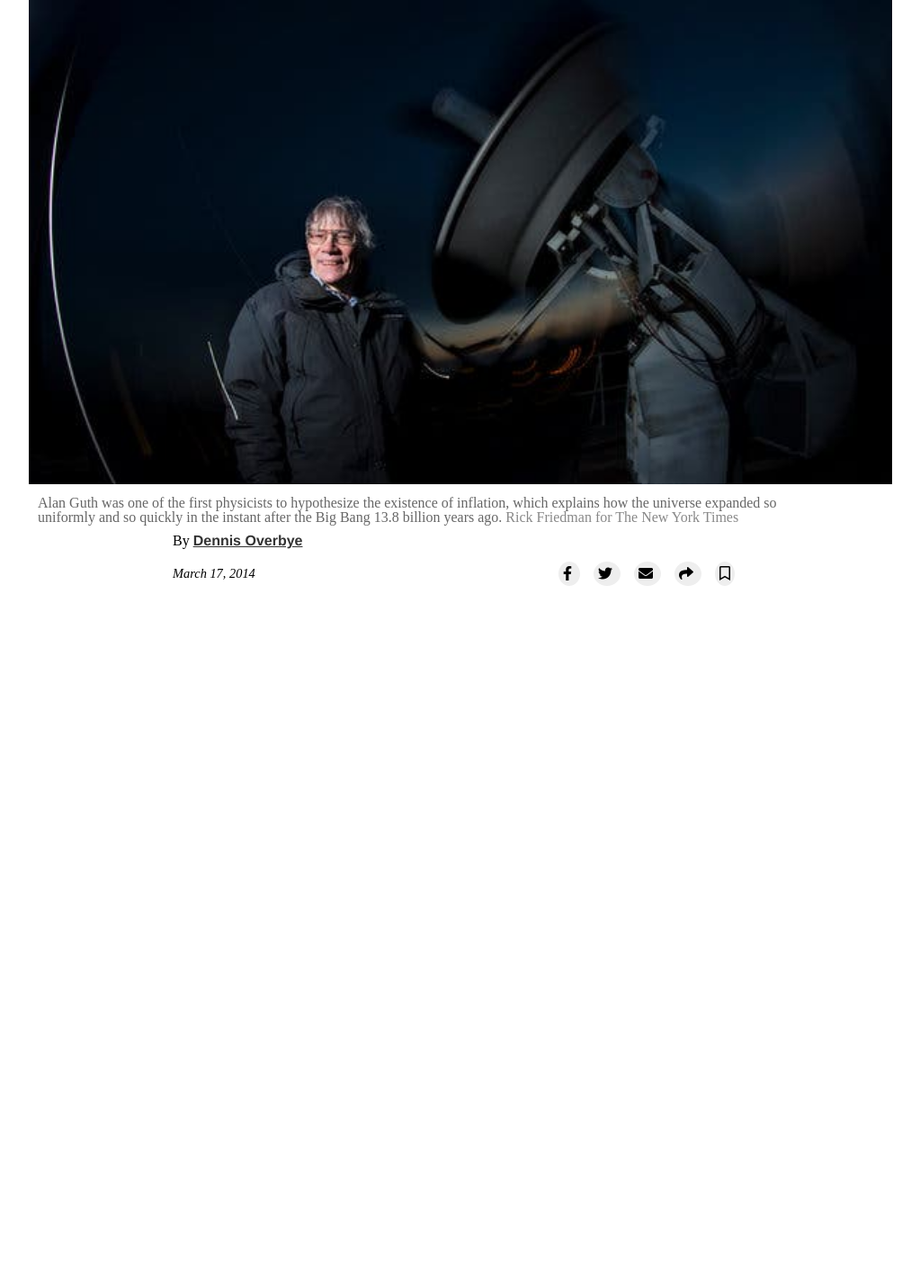
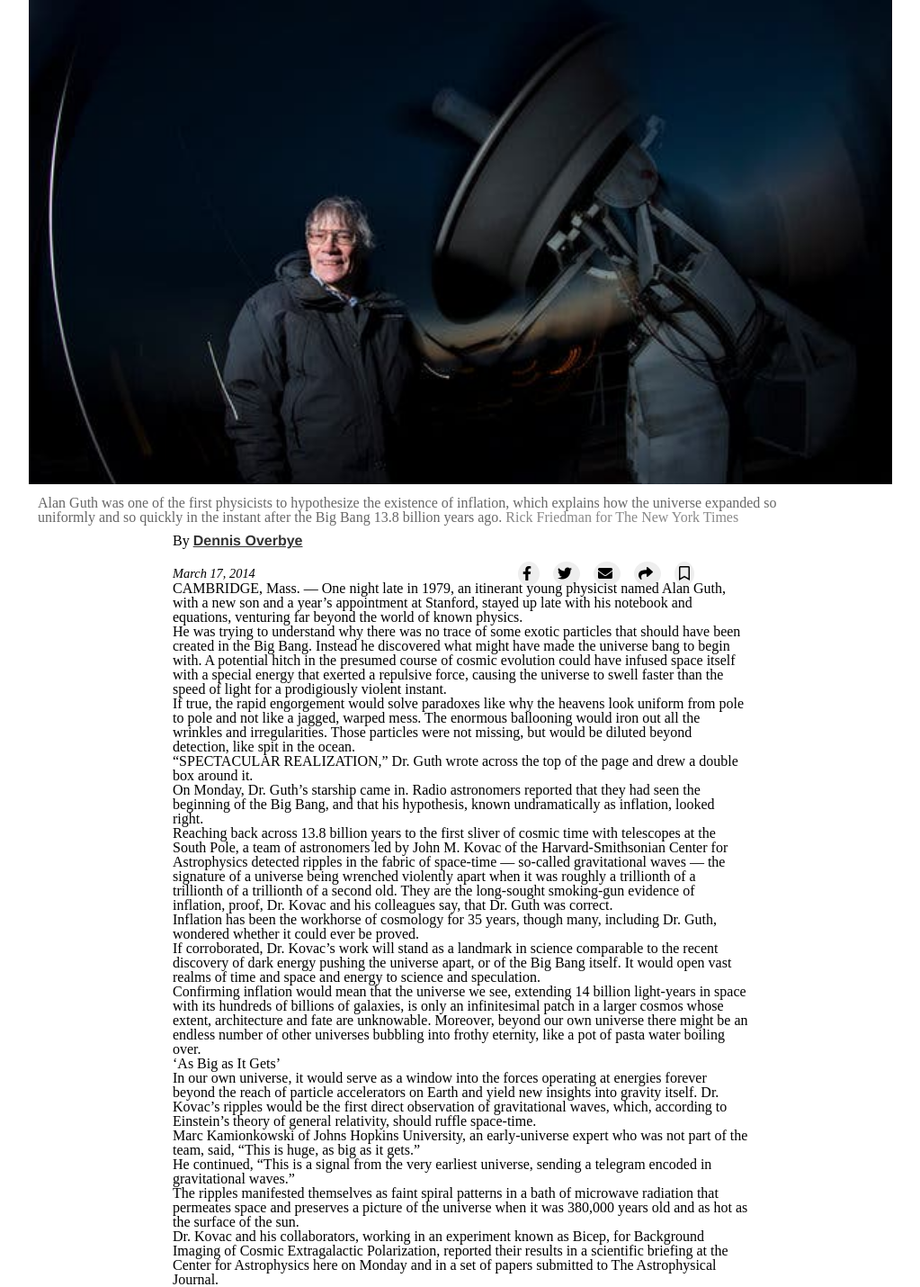
Before and after one commit to keddo/nytimes_clone, a PHP site: page / in a window 1280 px wide. Shown: the part 190-1620 px from the top of the page at 90% size, without its empty margins (128-1151 px from the left). Before the commit the page ends 841 px from the top, so only its background shows below. Run offline with PHP 8.4, Linux system fonts and the light colour scheme; some libraries are stand-ins or nearby versions; some web fonts are replaced.

Commit message:
Added first part of article

```diff
--- a/assets/css/main.css
+++ b/assets/css/main.css
@@ -238,6 +238,7 @@ section.publish-info{
   margin-top: 20px;
   display: flex;
   justify-content: space-between;
+
 }
 .publish-info .publish-name,
 .publish-info .publisher-name a {
@@ -254,12 +255,13 @@ time.publish-date {
   font-style: italic;
   font-size: 0.9rem;
 }
-
+.publish-info .icon-group{
+  width: 40%;
+}
 .publish-info .icon-group span {
   margin-right: 15px;
   padding: 5px;
-  height: 15px;
-  width: 60px;
+  text-align: center;
   border-radius: 100%;
   background-color: #eee;
 }
@@ -267,3 +269,6 @@ time.publish-date {
   background-color: #fff;
   border: 1px solid #888;
 }
+.article-container p{
+
+}
--- a/index.html
+++ b/index.html
@@ -107,9 +107,59 @@
 
                             </div>
                         </div>
+
                     </section>
                 </header>
+                <article>
+                    <p class="">CAMBRIDGE, Mass. — One night late in 1979, an itinerant young physicist named Alan Guth, with a new son and a year’s appointment at Stanford, stayed up late with his notebook and equations, venturing far beyond the world of known physics.</p>
+                    <p>
+                        He was trying to understand why there was no trace of some exotic particles that should have been created in the Big Bang. Instead he discovered what might have made the universe bang to begin with. A potential hitch in the presumed course of cosmic evolution could have infused space itself with a special energy that exerted a repulsive force, causing the universe to swell faster than the speed of light for a prodigiously violent instant.
+                    </p>
+                    <p>
+                        If true, the rapid engorgement would solve paradoxes like why the heavens look uniform from pole to pole and not like a jagged, warped mess. The enormous ballooning would iron out all the wrinkles and irregularities. Those particles were not missing, but would be diluted beyond detection, like spit in the ocean.
+                    </p>
+                    <p>
+                        “SPECTACULAR REALIZATION,” Dr. Guth wrote across the top of the page and drew a double box around it.
+                    </p>
+                    <p>
+                        On Monday, Dr. Guth’s starship came in. Radio astronomers reported that they had seen the beginning of the Big Bang, and that his hypothesis, known undramatically as inflation, looked right.
+                    </p>
+                    <p>
+                        Reaching back across 13.8 billion years to the first sliver of cosmic time with telescopes at the South Pole, a team of astronomers led by John M. Kovac of the Harvard-Smithsonian Center for Astrophysics detected ripples in the fabric of space-time — so-called gravitational waves — the signature of a universe being wrenched violently apart when it was roughly a trillionth of a trillionth of a trillionth of a second old. They are the long-sought smoking-gun evidence of inflation, proof, Dr. Kovac and his colleagues say, that Dr. Guth was correct.
+                    </p>
+                    <p>
+                        Inflation has been the workhorse of cosmology for 35 years, though many, including Dr. Guth, wondered whether it could ever be proved.
+                    </p>
+                    <p>
+                        If corroborated, Dr. Kovac’s work will stand as a landmark in science comparable to the recent discovery of dark energy pushing the universe apart, or of the Big Bang itself. It would open vast realms of time and space and energy to science and speculation.
+                    </p>
+                    <p>
+                        Confirming inflation would mean that the universe we see, extending 14 billion light-years in space with its hundreds of billions of galaxies, is only an infinitesimal patch in a larger cosmos whose extent, architecture and fate are unknowable. Moreover, beyond our own universe there might be an endless number of other universes bubbling into frothy eternity, like a pot of pasta water boiling over.
+                    </p>
+                    <p>
+                    <strong>‘As Big as It Gets’</strong>
+                </p>
+                    <p>
+                    In our own universe, it would serve as a window into the forces operating at energies forever beyond the reach of particle accelerators on Earth and yield new insights into gravity itself. Dr. Kovac’s ripples would be the first direct observation of gravitational waves, which, according to Einstein’s theory of general relativity, should ruffle space-time.
+                </p>
+                <p>
+                    Marc Kamionkowski of Johns Hopkins University, an early-universe expert who was not part of the team, said, “This is huge, as big as it gets.”
+                </p>
+                <p>
+                    He continued, “This is a signal from the very earliest universe, sending a telegram encoded in gravitational waves.”
+                </p>
+                <p>
+                    The ripples manifested themselves as faint spiral patterns in a bath of microwave radiation that permeates space and preserves a picture of the universe when it was 380,000 years old and as hot as the surface of the sun.
+                </p>
+                <p>
+                    Dr. Kovac and his collaborators, working in an experiment known as Bicep, for Background Imaging of Cosmic Extragalactic Polarization, reported their results in a scientific briefing at the Center for Astrophysics here on Monday and in a set of papers submitted to The Astrophysical Journal.
+                </p>
+                <div class="article-main-pic">
+
+                </div>
+                                    </article>
             </seciton>
+
 
         </main>
 
```
